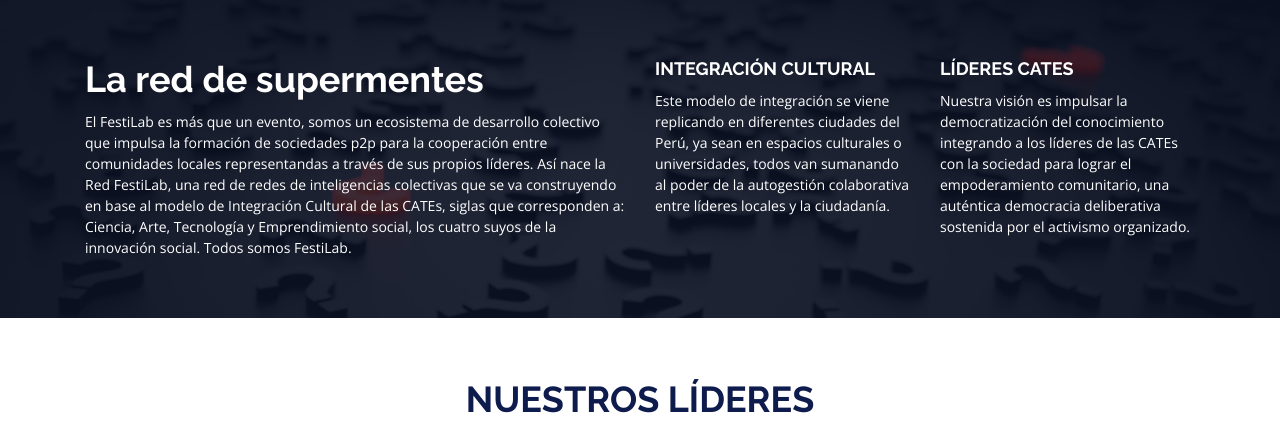
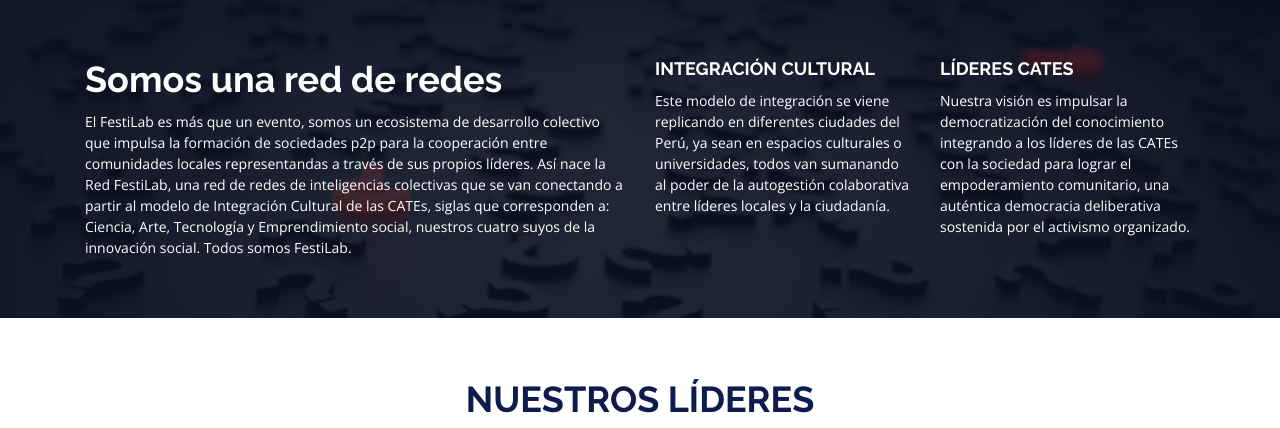
Before and after one commit to red-festilab/festilab, a plain HTML site: page index.html in a window 1280 px wide. Shown: the part 802-1230 px from the top of the page. Drawn offline with nearby package versions, Linux system fonts and the light colour scheme.

Commit message:
Update index.html

```diff
--- a/index.html
+++ b/index.html
@@ -88,10 +88,10 @@
       <div class="container">
         <div class="row">
           <div class="col-lg-6">
-            <h2>La red de supermentes</h2>
+            <h2>Somos una red de redes</h2>
             <p>El FestiLab es más que un evento, somos un ecosistema de desarrollo colectivo que impulsa la formación de sociedades p2p para la cooperación entre comunidades locales
-              representandas a través de sus propios líderes. Así nace la Red FestiLab, una red de redes de inteligencias colectivas que se va construyendo en base al modelo de Integración Cultural de las CATEs, siglas que
-              corresponden a: Ciencia, Arte, Tecnología y Emprendimiento social, los cuatro suyos de la innovación social. Todos somos FestiLab.</p>
+              representandas a través de sus propios líderes. Así nace la Red FestiLab, una red de redes de inteligencias colectivas que se van conectando a partir al modelo de Integración Cultural de las CATEs, siglas que
+              corresponden a: Ciencia, Arte, Tecnología y Emprendimiento social, nuestros cuatro suyos de la innovación social. Todos somos FestiLab.</p>
           </div>
           <div class="col-lg-3">
             <h3>Integración Cultural</h3>
```
